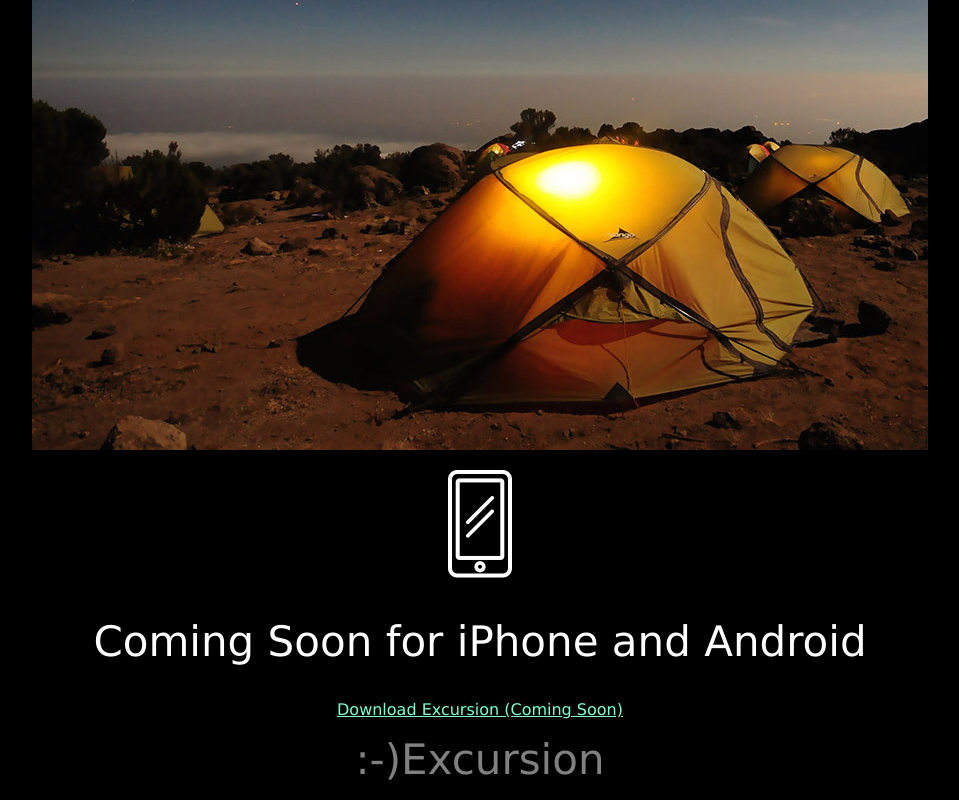
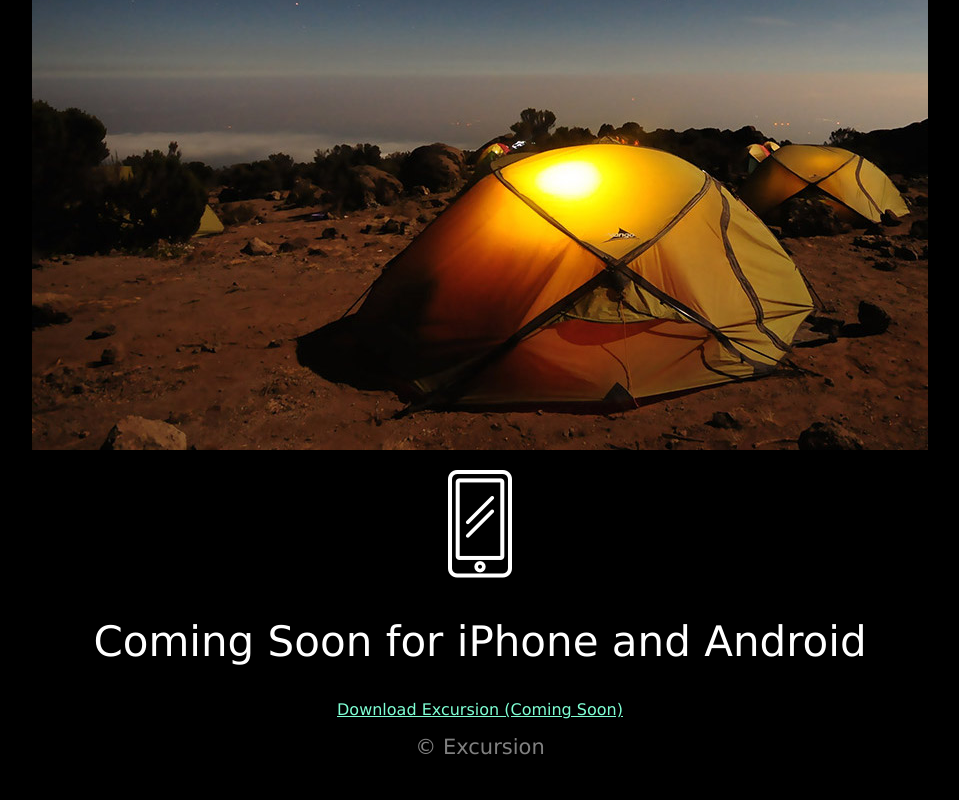
Before and after one commit to nareshtanna/exx, a plain HTML site: page index.html in a window 1280 px wide. Shown: the part 562-1362 px from the top of the page, without its empty margins (160-1119 px from the left). After the commit the page ends 1337 px from the top, so only its background shows below. Drawn offline with Linux system fonts and the light colour scheme.

Commit message:
The Latest copies

```diff
--- a/index.html
+++ b/index.html
@@ -19,7 +19,7 @@
   <p><img src="resources/images/phone.png"<</p>
   <h2 class="header--secondary">Coming Soon for iPhone and Android</h2>
   <p> <a class="link--cta" href="#">Download Excursion (Coming Soon)</a></p>
-  <p><a class="footer">:-)Excursion</a></p>
+  <p><a class="footer">&#169 Excursion</a></p>
 
 
 
--- a/resources/css/style.css
+++ b/resources/css/style.css
@@ -35,7 +35,7 @@ body
 /* FOOTERS */
 
 .footer{
-    font-size: 42px;
+    font-size: 21px;
     color: grey;
     text-align: right;
 }
```
